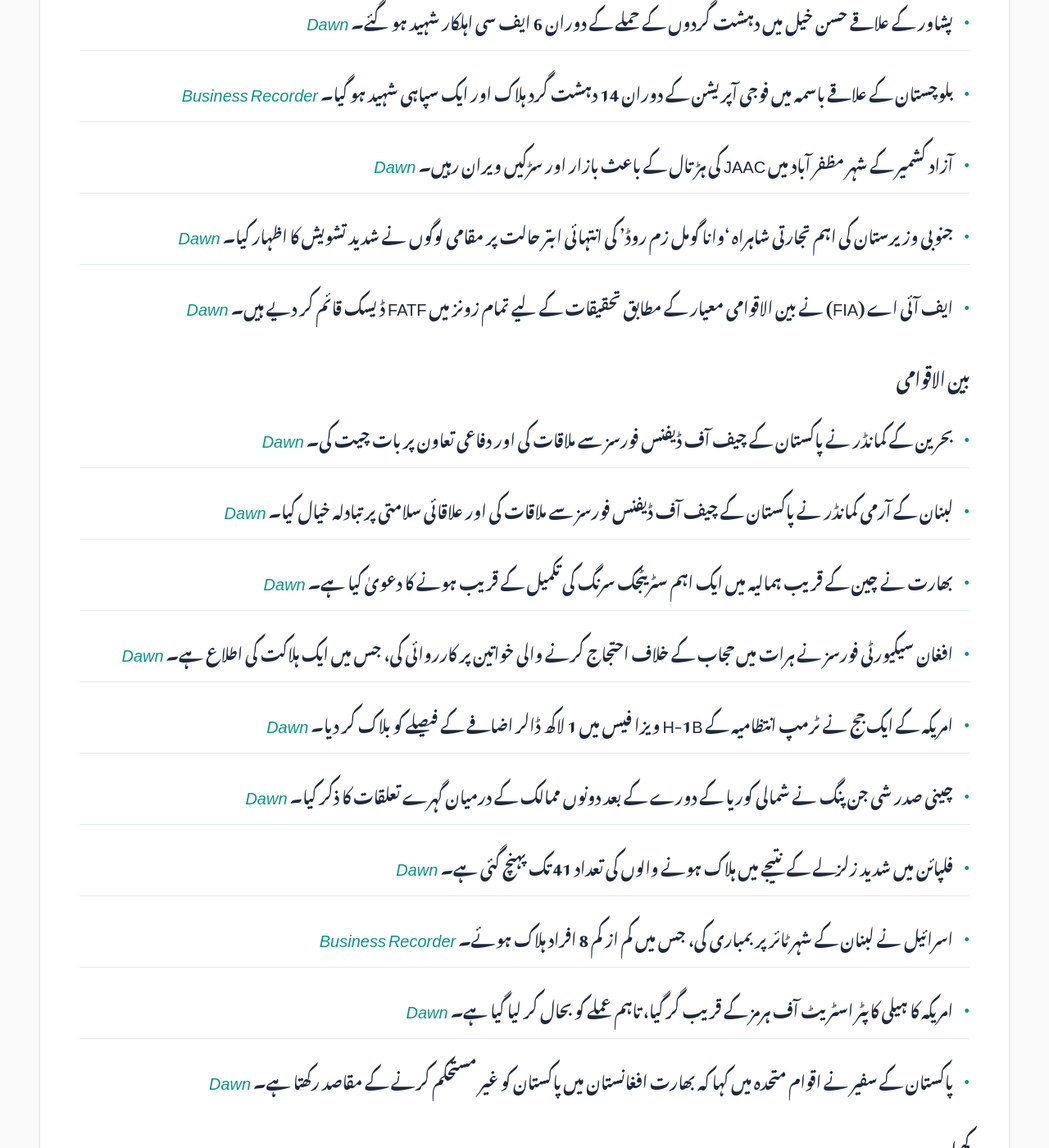
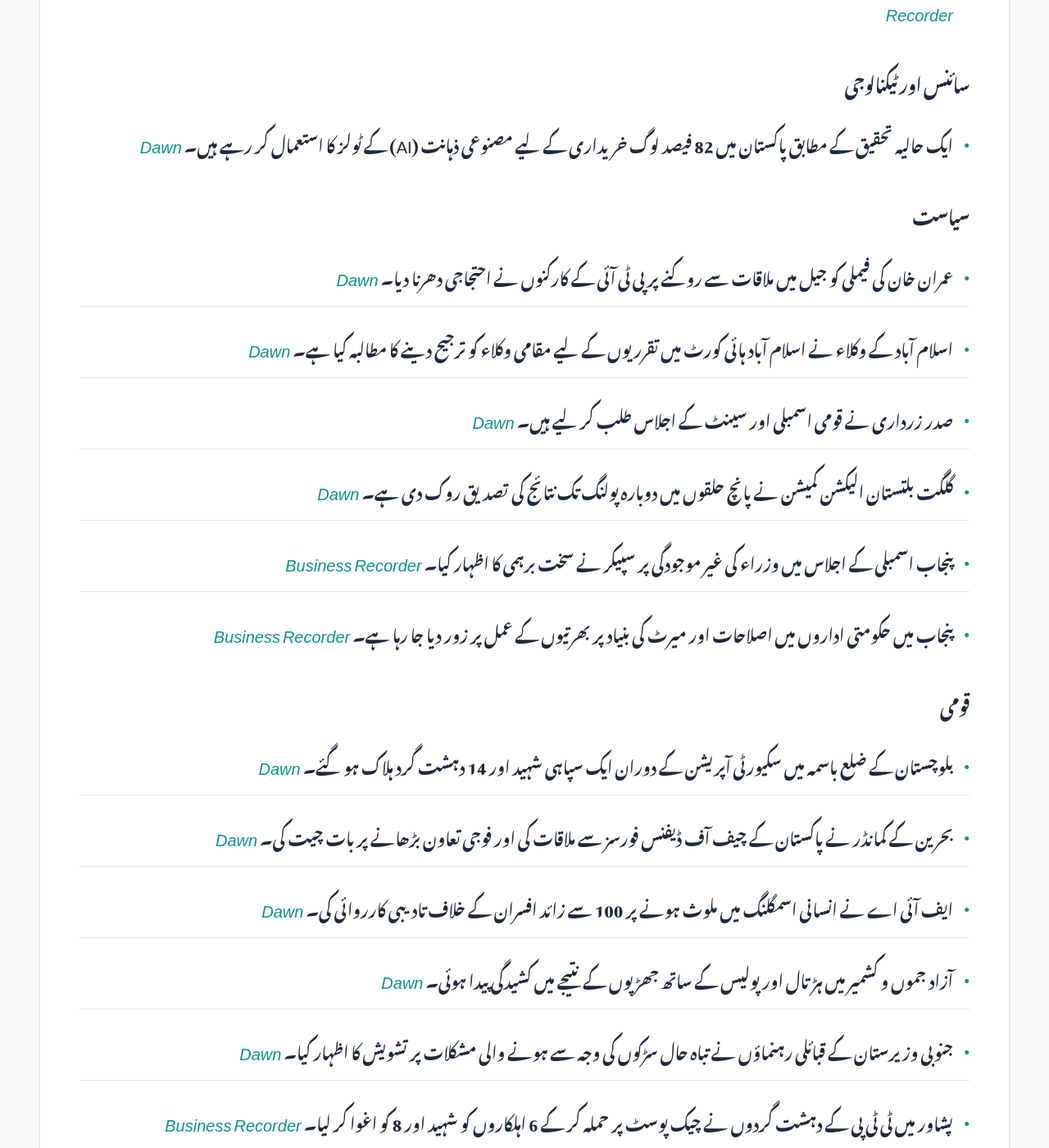
Before and after one commit to zsubzwary/news, a Jekyll site: the page built from ur/index.md, in a window 1280 px wide and 1400 px high, scrolled down 2007 px. Shown: the whole window at 82% size. Built offline with Jekyll 4.4.1, drawn with Linux system fonts in a browser that asks for light colours; some web fonts are replaced; comment, search, counter and statistics services are not loaded; some of the changed text lies outside the part shown.

Commit message:
DateTime; 2026-06-10T04:10:18.671Z

```diff
--- a/ur/index.md
+++ b/ur/index.md
@@ -7,59 +7,55 @@ rtl: true
 
 پاکستان کی تازہ خبروں کا خلاصہ
 
- &lrm; 09-Jun-2026 21:10PKT
+ &lrm; 10-Jun-2026 09:10PKT
 
 پڑھنے کا وقت : 5 منٹ
 
 ### معیشت
-- نئے مالی سال (2026-27) کا بجٹ 12 جون کو پارلیمنٹ میں پیش کیے جانے کا امکان ہے۔ *[Dawn](https://www.dawn.com/news/2006338/budget-likely-to-be-announced-on-june-12-says-minister)*
-- پاکستان اور ایران کے درمیان سرحدی تجارت رکنے سے ملک بھر میں ایل پی جی (LPG) کی قلت کا خدشہ پیدا ہو گیا ہے۔ *[Dawn](https://www.dawn.com/news/2006250/pak-iran-border-trade-halt-to-trigger-lpg-shortages)*
-- وزیر اعظم شہباز شریف نے بجٹ سے قبل زراعت کے شعبے کی ترقی کے لیے اسٹیک ہولڈرز سے مشاورت کی۔ *[Business Recorder](https://www.brecorder.com/news/40424679/pm-shehbaz-consults-agriculture-stakeholders-ahead-of-budget-announces-reform-push)*
-- بھارت میں سونے پر درآمدی ٹیرف میں اضافے سے اسمگلنگ میں اضافہ ہوا ہے۔ *[Business Recorder](https://www.brecorder.com/news/40424683/indias-gold-tariff-hike-fuels-smuggling-revival-squeezes-banks-and-refiners)*
-- امریکی اسٹاکس میں اضافہ دیکھا گیا کیونکہ تیل کی قیمتوں میں کمی آئی ہے۔ *[Business Recorder](https://www.brecorder.com/news/40424680/us-stocks-rise-as-oil-prices-pull-back)*
-- چین کے اسٹاکس میں دوبارہ بہتری دیکھی گئی جبکہ ہانگ کانگ کے شیئرز مستحکم رہے۔ *[Business Recorder](https://www.brecorder.com/news/40424667/china-stocks-rebound-as-chipmaker-selloff-lures-bargain-hunters-hong-kong-steady)*
-- پاکستان 'انٹرنیشنل نارتھ ساؤتھ ٹرانسپورٹ کارریڈور' (INSTC) میں شامل ہونے اور گوادر کو روس سے منسلک کرنے کا منصوبہ بنا رہا ہے۔ *[Business Recorder](https://www.brecorder.com/news/40424670/pakistan-plans-to-join-instc-eyes-gwadar-link-with-russia)*
-- بھارت کی معیشت پر ایران جنگ کے بڑھتے ہوئے اخراجات کے اثرات پڑ رہے ہیں۔ *[Business Recorder](https://www.brecorder.com/news/40424687/indian-economy-government-finances-see-mounting-costs-from-iran-war)*
+- بجٹ 2026-27 کے لیے وفاقی اور صوبائی حکومتوں نے اخراجات میں کٹوتی پر اتفاق کیا ہے تاکہ 800 ارب روپے کے خسارے کو پورا کیا جا سکے۔ *[Dawn](https://www.dawn.com/news/2006539/budget-2026-27-centre-punjab-sindh-agree-on-spending-cuts)*
+- کینیا کی جانب سے چائے پر برآمدی لیوی لگانے کے فیصلے سے پاکستان میں چائے کی قیمتیں بڑھنے کا خدشہ ہے۔ *[Dawn](https://www.dawn.com/news/2006529-kenyan-export-levy-may-raise-tea-prices)*
+- مصنوعی مٹھاس کے بڑھتے ہوئے استعمال سے پاکستان میں آم کی صنعت اور قدرتی آم کے گودے کی مصنوعات کی مانگ متاثر ہو رہی ہے۔ *[Dawn](https://www.dawn.com/news/2006524-artificial-sweeteners-hurting-mango-industry)*
+- مالی سال 2026-27 کا بجٹ 12 جون کو پارلیمنٹ میں پیش کیے جانے کا امکان ہے۔ *[Dawn](https://www.dawn.com/news/2006338-budget-likely-to-be-announced-on-june-12-says-minister)*
+- نیشنل اکنامک کونسل (NEC) 4.46 ٹریلین روپے کے ترقیاتی بجٹ کا جائزہ لینے کے لیے اجلاس کرے گی۔ *[ARY](https://arynews.tv/nec-meeting-set-to-review-development-budget)*
+- مشرق وسطیٰ میں کشیدگی کے باعث بھارتی اسٹاک مارکیٹ میں استحکام نہیں رہا اور بھارتی روپے کے کمزور ہونے کا خدشہ ہے۔ *[Business Recorder](https://www.brecorder.com/news/40424801/indian-shares-muted-as-rising-mideast-tensions-weigh)*
+- امریکہ کی جانب سے ایران پر حملوں کے بعد عالمی مارکیٹ میں تیل کی قیمتوں میں اضافہ ہوا ہے۔ *[Business Recorder](https://www.brecorder.com/news/40424799/oil-rises-nearly-1-as-us-launches-new-strikes-against-iran-supply-tightens)*
+- بحیرہ عمان سے قطری کنٹرول کے تحت ایل این جی (LNG) کے ٹینکروں کی آمد و رفت جاری ہے۔ *[Business Recorder](https://www.brecorder.com/news/40424769-fifth-qatari-controlled-lng-tanker-exits-hormuz)*
+- لاہور ہائی کورٹ نے آئی پی پیز (IPPs) کے کیپیسٹی پیمنٹ میکانزم کو چیلنج کرنے والی درخواست خارج کر دی۔ *[Business Recorder](https://www.brecorder.com/news/40424770-plea-challenging-capacity-payment-mechanism-for-ipps-dismissed)*
+- پاکستان نارتھ ساؤتھ ٹرانسپورٹ کوریڈور میں شامل ہونے کی منصوبہ بندی کر رہا ہے۔ *[Business Recorder](https://www.brecorder.com/news/40424771-pakistan-plans-to-join-north-south-transport-corridor-leghari)*
+- کسان بورڈ پاکستان نے پانچ سالہ قومی زرعی پالیسی کے نفاذ کا مطالبہ کیا ہے۔ *[Business Recorder](https://www.brecorder.com/news/40424748-kbp-demands-five-year-national-agricultural-policy)*
+- پنجاب حکومت نوجوانوں کی مہارت بڑھانے کے لیے 'پرواز کارڈ اسکیم' کے ذریعے بلا سود قرضے فراہم کرنے کی تیاری کر رہی ہے۔ *[Business Recorder](https://www.brecorder.com/news/40424751-psdf-bop-agree-to-launch-parwaaz-card-scheme)*
+- پاکستان اور جرمنی کے درمیان تجارتی شعبے میں وسعت کے لیے وسیع مواقع موجود ہیں۔ *[Business Recorder](https://www.brecorder.com/news/40424750-pakistan-germany-see-untapped-trade-potential)*
+- پنجاب کے وزیر اعلیٰ نے گندم کی قیمتوں کو مستحکم کرنے کے لیے PASSCO سے گندم کی خریداری کی منظوری دے دی ہے۔ *[Business Recorder](https://www.brecorder.com/news/40424754-punjab-cm-allows-purchase-of-1m-tonnes-of-wheat-from-passco)*
 
 ### سائنس اور ٹیکنالوجی
-- بھارتی مارکیٹ اے آئی (AI) کے میدان میں جنوبی کوریا اور تائیوان سے پیچھے رہ گئی ہے۔ *[Business Recorder](https://www.brecorder.com/news/40424686/india-overtaken-as-south-korea-taiwan-ride-ai-wave)*
-- نینٹینڈو نے اپنی مشہور 1998 کی گیم 'زلڈا' کے ری میک کا اعلان کیا ہے۔ *[ARY](https://arynews.tv/zelda-ocarina-of-time-remake-announced-by-nintendo)*
-
-### موسم
-- پاکستان کے مختلف حصوں میں شدید گرمی کی لہر برقرار ہے، جہاں درجہ حرارت 40 ڈگری سینٹی گریڈ سے تجاوز کر گیا۔ *[Dawn](https://www.dawn.com/news/2006384/in-pictures-heatwave-grips-pakistan-as-temperatures-cross-40c)*
+- ایک حالیہ تحقیق کے مطابق پاکستان میں 82 فیصد لوگ خریداری کے لیے مصنوعی ذہانت (AI) کے ٹولز کا استعمال کر رہے ہیں۔ *[Dawn](https://www.dawn.com/news/2006530-82pc-pakistanis-use-ai-shopping-finds-visa-study)*
 
 ### سیاست
-- گلگت بلتستان الیکشن کمیشن نے پانچ حلقوں میں دوبارہ پولنگ تک نتائج کی منسوخی کا حکم دیا ہے۔ *[Dawn](https://www.dawn.com/news/2006362/gb-election-commission-bars-consolidation-of-results-until-re-polling-in-5-constituencies)*
+- عمران خان کی فیملی کو جیل میں ملاقات سے روکنے پر پی ٹی آئی کے کارکنوں نے احتجاجی دھرنا دیا۔ *[Dawn](https://www.dawn.com/news/2006514-pti-stages-sit-in-after-imrans-sisters-turned-away-from-adiala)*
+- اسلام آباد کے وکلاء نے اسلام آباد ہائی کورٹ میں تقرریوں کے لیے مقامی وکلاء کو ترجیح دینے کا مطالبہ کیا ہے۔ *[Dawn](https://www.dawn.com/news/2006517-capitals-lawyers-eye-high-court-slots)*
+- صدر زرداری نے قومی اسمبلی اور سینٹ کے اجلاس طلب کر لیے ہیں۔ *[Dawn](https://www.dawn.com/news/2006413-president-zardari-summons-na-senate-sessions-on-june-10)*
+- گلگت بلتستان الیکشن کمیشن نے پانچ حلقوں میں دوبارہ پولنگ تک نتائج کی تصدیق روک دی ہے۔ *[Dawn](https://www.dawn.com/news/2006362-gb-election-commission-bars-consolidation-of-results-until-re-polling-in-5-constituencies)*
+- پنجاب اسمبلی کے اجلاس میں وزراء کی غیر موجودگی پر سپیکر نے سخت برہمی کا اظہار کیا۔ *[Business Recorder](https://www.brecorder.com/news/40424753-punjab-pa-session-speaker-irked-by-absence-of-ministers)*
+- پنجاب میں حکومتی اداروں میں اصلاحات اور میرٹ کی بنیاد پر بھرتیوں کے عمل پر زور دیا جا رہا ہے۔ *[Business Recorder](https://www.brecorder.com/news/40424752-cm-spearheading-comprehensive-institutional-reforms-azma)*
 
 ### قومی
-- پشاور کے علاقے حسن خیل میں دہشت گردوں کے حملے کے دوران 6 ایف سی اہلکار شہید ہو گئے۔ *[Dawn](https://www.dawn.com/news/2006354/6-personnel-martyred-as-terrorists-bid-to-capture-frontier-constabulary-post-in-peshawar-foiled-sources)*
-- بلوچستان کے علاقے باسمہ میں فوجی آپریشن کے دوران 14 دہشت گرد ہلاک اور ایک سپاہی شہید ہو گیا۔ *[Business Recorder](https://www.brecorder.com/news/40424684/soldier-martyred-14-terrorists-killed-in-balochistan-operation-ispr)*
-- آزاد کشمیر کے شہر مظفر آباد میں JAAC کی ہڑتال کے باعث بازار اور سڑکیں ویران رہیں۔ *[Dawn](https://www.dawn.com/news/2006361/jaac-strike-markets-streets-deserted-in-ajks-muzaffarabad-but-no-demonstrations-held)*
-- جنوبی وزیرستان کی اہم تجارتی شاہراہ 'وانا گومل زم روڈ' کی انتہائی ابتر حالت پر مقامی لوگوں نے شدید تشویش کا اظہار کیا۔ *[Dawn](https://www.dawn.com/news/2006383/south-waziristan-tribal-elders-decry-hardship-as-wana-gomal-zam-road-remains-in-ruins)*
-- ایف آئی اے (FIA) نے بین الاقوامی معیار کے مطابق تحقیقات کے لیے تمام زونز میں FATF ڈیسک قائم کر دیے ہیں۔ *[Dawn](https://www.dawn.com/news/2006381/fia-establishes-fatf-desks-across-all-zones-to-improve-implementation-of-international-investigation-standards)*
+- بلوچستان کے ضلع باسمہ میں سکیورٹی آپریشن کے دوران ایک سپاہی شہید اور 14 دہشت گرد ہلاک ہو گئے۔ *[Dawn](https://www.dawn.com/news/2006398-soldier-martyred-14-terrorists-killed-during-security-operation-in-balochistans-basima-ispr)*
+- بحرین کے کمانڈر نے پاکستان کے چیف آف ڈیفنس فورسز سے ملاقات کی اور فوجی تعاون بڑھانے پر بات چیت کی۔ *[Dawn](https://www.dawn.com/news/2006391-bahrain-commander-meets-cdf-munir-discusses-strengthening-military-collaboration-ispr)*
+- ایف آئی اے نے انسانی اسمگلنگ میں ملوث ہونے پر 100 سے زائد افسران کے خلاف تادیبی کارروائی کی۔ *[Dawn](https://www.dawn.com/news/2006395-fia-disciplines-over-100-officials-over-human-smuggling-links-since-greece-boat-tragedy)*
+- آزاد جموں و کشمیر میں ہڑتال اور پولیس کے ساتھ جھڑپوں کے نتیجے میں کشیدگی پیدا ہوئی۔ *[Dawn](https://www.dawn.com/news/2006540-sedition-cases-head-money-against-jaac-leaders-ordered)*
+- جنوبی وزیرستان کے قبائلی رہنماؤں نے تباہ حال سڑکوں کی وجہ سے ہونے والی مشکلات پر تشویش کا اظہار کیا۔ *[Dawn](https://www.dawn.com/news/2006383-south-waziristan-tribal-elders-decry-hardship-as-wana-gomal-zam-road-remains-in-ruins)*
+- پشاور میں ٹی ٹی پی کے دہشت گردوں نے چیک پوسٹ پر حملہ کر کے 6 اہلکاروں کو شہید اور 8 کو اغوا کر لیا۔ *[Business Recorder](https://www.brecorder.com/news/40424772-militants-martyr-6-abduct-8-security-personnel-in-peshawar)*
+- بلوچستان کے ضلع خضدار میں سکیورٹی فورسز نے ایک آپریشن میں 14 دہشت گردوں کو ہلاک کر دیا۔ *[Business Recorder](https://www.brecorder.com/news/40424747-security-forces-kill-14-terrorists-in-khuzdar)*
 
 ### بین الاقوامی
-- بحرین کے کمانڈر نے پاکستان کے چیف آف ڈیفنس فورسز سے ملاقات کی اور دفاعی تعاون پر بات چیت کی۔ *[Dawn](https://www.dawn.com/news/2006391/bahrain-commander-meets-cdf-munir-discusses-strengthening-military-collaboration-ispr)*
-- لبنان کے آرمی کمانڈر نے پاکستان کے چیف آف ڈیفنس فورسز سے ملاقات کی اور علاقائی سلامتی پر تبادلہ خیال کیا۔ *[Dawn](https://www.dawn.com/news/2006324/lebanese-army-commander-calls-on-cdf-munir-discusses-regional-security-environment)*
-- بھارت نے چین کے قریب ہمالیہ میں ایک اہم سٹریٹجک سرنگ کی تکمیل کے قریب ہونے کا دعویٰ کیا ہے۔ *[Dawn](https://www.dawn.com/news/2006369/india-nears-completion-of-strategic-himalayan-tunnel-near-china-border)*
-- افغان سیکیورٹی فورسز نے ہرات میں حجاب کے خلاف احتجاج کرنے والی خواتین پر کارروائی کی، جس میں ایک ہلاکت کی اطلاع ہے۔ *[Dawn](https://www.dawn.com/news/2006373/afghanistan-police-crack-down-on-anti-hijab-protests-in-herat)*
-- امریکہ کے ایک جج نے ٹرمپ انتظامیہ کے H-1B ویزا فیس میں 1 لاکھ ڈالر اضافے کے فیصلے کو بلاک کر دیا۔ *[Dawn](https://www.dawn.com/news/2006330/us-judge-blocks-trumps-100000-fee-for-h-1b-visas)*
-- چینی صدر شی جن پنگ نے شمالی کوریا کے دورے کے بعد دونوں ممالک کے درمیان گہرے تعلقات کا ذکر کیا۔ *[Dawn](https://www.dawn.com/news/2006357/chinas-xi-hails-deeper-understanding-at-end-of-north-korea-summit)*
-- فلپائن میں شدید زلزلے کے نتیجے میں ہلاک ہونے والوں کی تعداد 41 تک پہنچ گئی ہے۔ *[Dawn](https://www.dawn.com/news/2006345/outdoor-hospitals-cut-off-communities-as-philippine-quake-toll-hits-41)*
-- اسرائیل نے لبنان کے شہر ٹائر پر بمباری کی، جس میں کم از کم 8 افراد ہلاک ہوئے۔ *[Business Recorder](https://www.brecorder.com/news/40424675/israel-launches-deadly-strikes-on-lebanons-tyre-after-warning)*
-- امریکہ کا ہیلی کاپٹر اسٹریٹ آف ہرمز کے قریب گر گیا، تاہم عملے کو بحال کر لیا گیا ہے۔ *[Dawn](https://www.dawn.com/news/2006350/us-helicopter-crew-who-went-down-in-strait-of-hormuz-rescued-by-drone)*
-- پاکستان کے سفیر نے اقوام متحدہ میں کہا کہ بھارت افغانستان میں پاکستان کو غیر مستحکم کرنے کے مقاصد رکھتا ہے۔ *[Dawn](https://www.dawn.com/news/2006316/indias-key-objectives-in-afghanistan-solely-driven-by-singular-goal-of-destabilising-pakistan-envoy-tells-unsc)*
+- امریکہ نے چینی کمپنیوں (BYD، Baidu، Alibaba) پر چینی فوج کی مدد کرنے کا الزام عائد کیا ہے۔ *[Dawn](https://www.dawn.com/news/2006508-pentagon-accuses-byd-baidu-alibaba-of-aiding-chinas-military)*
+- بھارت نے چین کی سرحد کے قریب ہمالیہ میں ایک اہم سٹریٹجک سرنگ کی تعمیر مکمل کرنے کے قریب کامیابی حاصل کر لی ہے۔ *[Dawn](https://www.dawn.com/news/2006369-india-nears-completion-of-strategic-himalayan-tunnel-near-china-border)*
+- غزہ میں مسلح گروپوں کی غیر مسلح کرنے کے حوالے سے فلسطینی دھڑوں کے درمیان بات چیت ہوئی ہے۔ *[Business Recorder](https://www.brecorder.com/news/40424766-rival-palestinian-factions-discuss-gaza-disarmament)*
+- فرانس نے فلسطینیوں کے خلاف تشدد کے مرتکب ہونے پر اسرائیلی وزیر پر پابندی عائد کر دی ہے۔ *[Business Recorder](https://www.brecorder.com/news/40424767-france-bans-israeli-minister-in-coordinated-sanctions-push)*
 
 ### کھیل
-- آئی سی سی (ICC) نے لاہور کے گڈافی اسٹیڈیم کی پچ کو 'غیر تسلی بخش' قرار دے دیا ہے۔ *[Dawn](https://www.dawn.com/news/2006387/icc-rates-lahores-gaddafi-stadium-unsatisfactory-after-slow-pitch-in-pakistan-australia-odi)*
-- انگلینڈ کے کپتان بین اسٹوکس اور ٹیم کے رکن گس اٹکنسن کی کلب واقعے میں تحقیقات کی جا رہی ہے۔ *[Dawn](https://www.dawn.com/news/2006234/stokes-atkinson-under-probe-for-nightclub-incident)*
-- پاکستان کے ساحلی علاقوں میں سپورٹس اکیڈمیوں کے قیام کا منصوبہ بنایا جا رہا ہے۔ *[Business Recorder](https://www.brecorder.com/news/40424669/pakistan-plans-coastal-sports-academies-under-blue-economy-vision)*
+- صومالی ریفری کو امریکہ داخل ہونے سے روک دیا گیا جس کی وجہ سے وہ ورلڈ کپ میں حصہ نہیں لے سکیں گے۔ *[Dawn](https://www.dawn.com/news/2006410-somali-soccer-referee-denied-us-entry-will-miss-world-cup-debut)*
+- آئی سی سی نے لاہور کے گڈافی اسٹیڈیم کی پچ کو "غیر تسلی بخش" قرار دے دیا۔ *[Dawn](https://www.dawn.com/news/2006387-icc-rates-lahores-gaddafi-stadium-unsatisfactory-after-slow-pitch-in-pakistan-australia-odi)*
 
 ### صحت
-- پنجاب میں کینسر کے مریضوں کو علاج کے لیے 10 لاکھ روپے کی امداد دی جائے گی۔ *[ARY](https://arynews.tv/cancer-patients-to-get-rs1million-for-treatment-in-punjab)*
-- لاہور میں ایک دل کے سرجن پر 'مفت آپریشن' کے نام پر 10 لاکھ روپے بٹورنے کا الزام لگا ہے۔ *[ARY](https://arynews.tv/lahore-heart-surgeon-charges-1m-for-free-operation)*
-
-### دیگر
-- اسلام آباد کے راول جھیل پر فلیمنگو پرندوں کے شکار سے ماحولیاتی ماہرین میں تشویش پائی جاتی ہے۔ *[Dawn](https://www.dawn.com/news/2006212/flamingos-killing-at-islamabads-rawal-lake-raises-alarm)*
-- کےٹی پیری نے 2025 کو اپنی زندگی کا مشکل ترین سال قرار دیا۔ *[ARY](https://arynews.tv/katy-perry-reflects-on-orlando-split-calling-2025-the-hardest-year-of-her-life)*
-- جینیفر لوپیز نے اپنے بچوں کے کالج جانے پر جذباتی انداز میں اظہار کیا۔ *[ARY](https://arynews.tv/jennifer-lopez-emotional-over-twins-max-and-emme-leaving-for-college)*
+- رپورٹ کے مطابق پاکستان میں تمباکو نوشی کے باعث سالانہ 164,000 اموات ہو رہی ہیں۔ *[Business Recorder](https://www.brecorder.com/news/40424755-smoking-claims-estimated-164000-lives-every-year-in-pakistan-report)*
```
